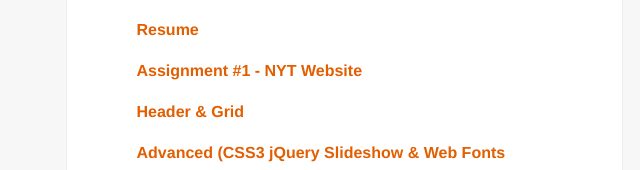
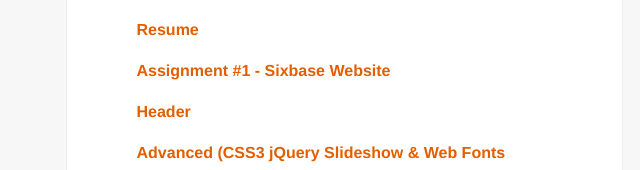
Before and after one commit to ryanpharan/ryanpharan.github.com, a plain HTML site: page index.html in a window 1280 px wide. Shown: the part 315-485 px from the top of the page, without its empty margins (296-936 px from the left). Drawn offline with Linux system fonts and the light colour scheme.

Commit message:
Assignment Changes

```diff
--- a/index.html
+++ b/index.html
@@ -74,8 +74,8 @@
 				<h3>Projects</h3>
 				<li><a href='/phillies'>Phillies vs Red Sox</a></li>
 				<li><a href='/resume'>Resume</a></li>
-				<li><a href='/assignment1'>Assignment #1 - NYT Website</a></li>
-				<li><a href='/header-grid'>Header &amp; Grid</a></li>
+				<li><a href='/assignment1'>Assignment #1 - Sixbase Website</a></li>
+				<li><a href='/header'>Header</a></li>
 				<li><a href='/advanced'>Advanced (CSS3 jQuery Slideshow &amp; Web Fonts</a></li>
 				<li><a href='/scrollit'>Scroll Events</a></li>
 				<li><a href='/lightbox'>Lightbox</a></li>
```
